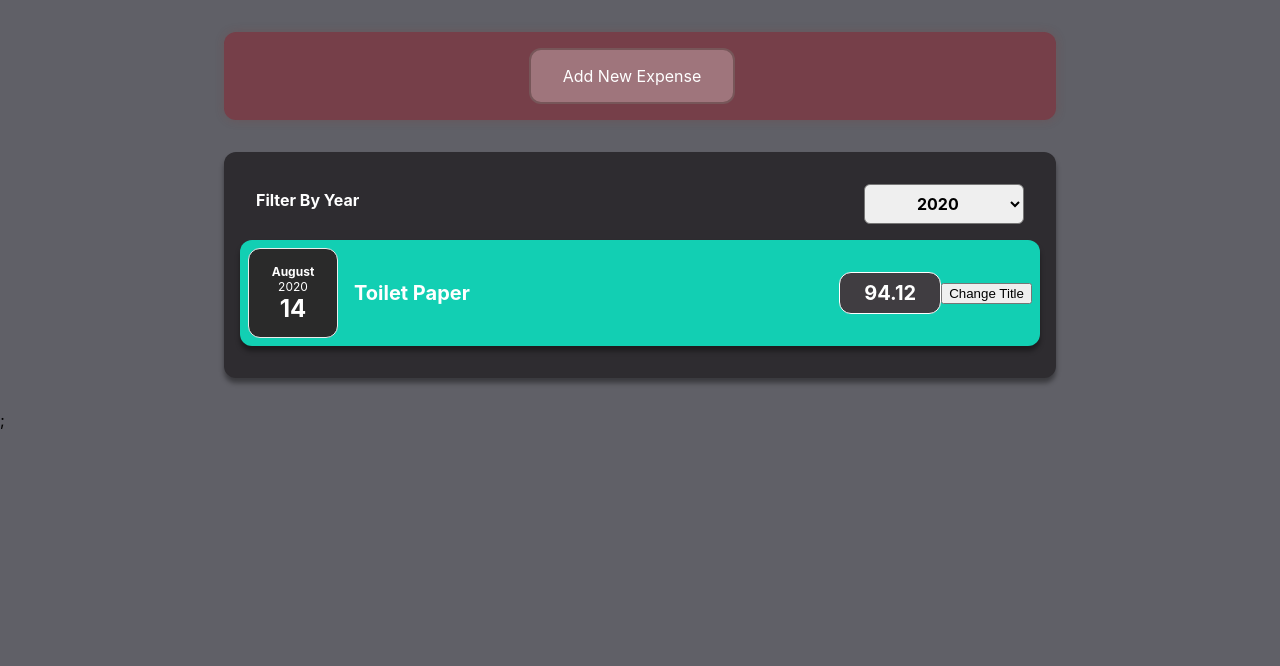
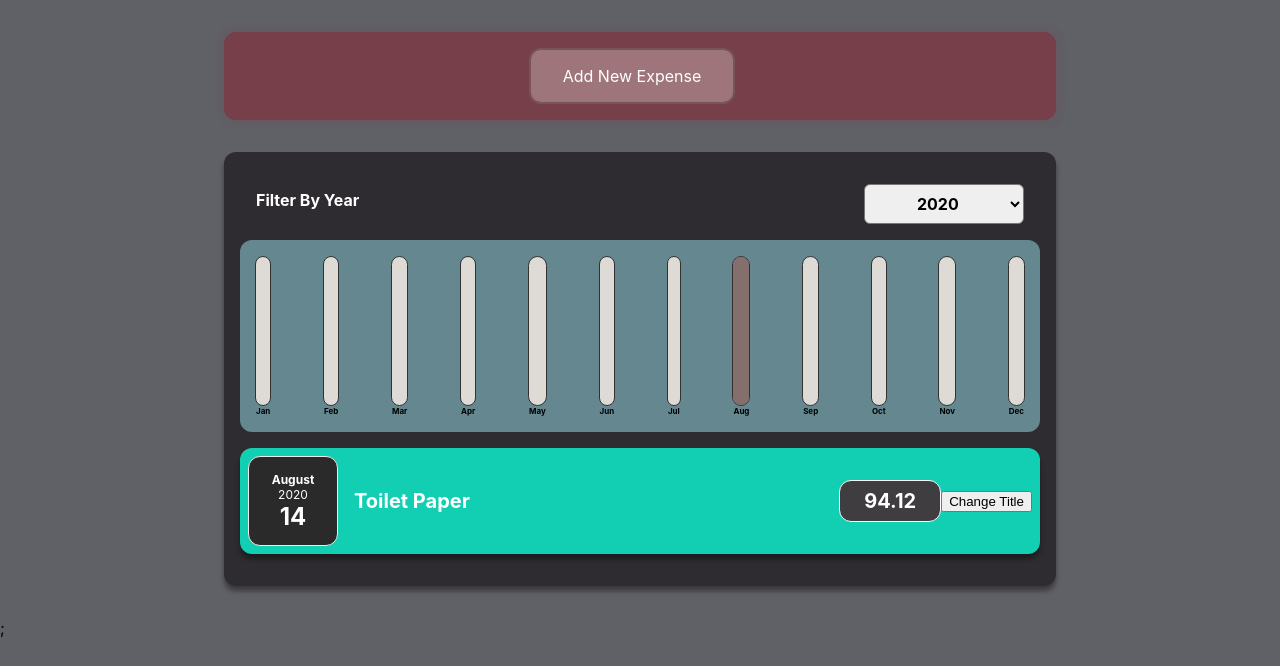
Before and after one commit to canturkmen/ExpenseReport, a React (Create React App) app: page / in a window 1280 px wide. Shown: the top 666 px of the page. Built offline with nearby package versions, Linux system fonts and the light colour scheme.

Commit message:
Added chart bar.

```diff
--- /dev/null
+++ b/src/components/Chart/Chart.css
@@ -0,0 +1,9 @@
+.chart {
+    padding: 1rem;
+    border-radius: 12px;
+    background-color: #7badb7b5;
+    text-align: center;
+    display: flex;
+    justify-content: space-between;
+    height: 10rem;
+}
--- /dev/null
+++ b/src/components/Chart/Chart.js
@@ -0,0 +1,30 @@
+import React from "react";
+
+import "./Chart.css";
+import ChartBar from "./ChartBar";
+
+const Chart = (props) => {
+  const dataPointValues = props.dataPoints.map((dataPoint) => {
+    console.log(dataPoint.value);
+    return dataPoint.value;
+  });
+
+  const totalMaximum = Math.max(...dataPointValues);
+
+  return (
+    <div className="chart">
+      {props.dataPoints.map((dataPoint) => {
+        return (
+          <ChartBar
+            key={dataPoint.label}
+            value={dataPoint.value}
+            maxValue={totalMaximum}
+            label={dataPoint.label}
+          />
+        );
+      })}
+    </div>
+  );
+};
+
+export default Chart;
--- /dev/null
+++ b/src/components/Chart/ChartBar.css
@@ -0,0 +1,30 @@
+.chart-bar {
+  height: 100%;
+  display: flex;
+  flex-direction: column;
+  align-items: center;
+}
+
+.chart-bar__inner {
+  height: 100%;
+  width: 100%;
+  border: 1px solid #313131;
+  border-radius: 12px;
+  background-color: #e7e0dbef;
+  overflow: hidden;
+  display: flex;
+  flex-direction: column;
+  justify-content: flex-end;
+}
+
+.chart-bar__fill {
+  background-color: #35111186;
+  width: 100%;
+  transition: all 0.3s ease-out;
+}
+
+.chart-bar__label {
+  font-weight: bold;
+  font-size: 0.5rem;
+  text-align: center;
+}
--- /dev/null
+++ b/src/components/Chart/ChartBar.js
@@ -0,0 +1,25 @@
+import React from "react";
+
+import "./ChartBar.css";
+
+const ChartBar = (props) => {
+  let barFillHeight = "0%";
+
+  if (props.maxValue > 0) {
+    barFillHeight = Math.round((props.value / props.maxValue) * 100) + '%';
+  }
+
+  return (
+    <div className="chart-bar">
+      <div className="chart-bar__inner">
+        <div
+          className="chart-bar__fill"
+          style={{height: barFillHeight}}
+        ></div>
+      </div>
+      <div className="chart-bar__label">{props.label}</div>
+    </div>
+  );
+};
+
+export default ChartBar;
--- a/src/components/Expenses/Expenses.js
+++ b/src/components/Expenses/Expenses.js
@@ -4,16 +4,17 @@
 import ExpenseFilter from "./ExpenseFilter";
 import "./Expenses.css";
 import ExpensesList from "./ExpensesList";
+import ExpensesChart from "./ExpensesChart";
 
 const Expenses = (props) => {
   const [filteredYear, setFilteredYear] = useState("2020");
 
   const filterByYearHandler = (enteredSelectedYear) => {
     setFilteredYear(enteredSelectedYear);
-    console.log(enteredSelectedYear);
   };
 
   const filteredExpenses = props.expenses.filter((expense) => {
+    console.log(expense.date.getMonth());
     return expense.date.getFullYear().toString() === filteredYear;
   });
 
@@ -23,6 +24,7 @@
         selected={filteredYear}
         onSelectYear={filterByYearHandler}
       />
+      <ExpensesChart expenses={filteredExpenses}/>
       <ExpensesList items={filteredExpenses} />
     </Card>
   );
--- /dev/null
+++ b/src/components/Expenses/ExpensesChart.js
@@ -0,0 +1,28 @@
+import React from "react";
+import Chart from "../Chart/Chart";
+
+const ExpensesChart = (props) => {
+    const chartDataPoints = [
+        {label: 'Jan', value: 0},
+        {label: 'Feb', value: 0},
+        {label: 'Mar', value: 0},
+        {label: 'Apr', value: 0},
+        {label: 'May', value: 0},
+        {label: 'Jun', value: 0},
+        {label: 'Jul', value: 0},
+        {label: 'Aug', value: 0},
+        {label: 'Sep', value: 0},
+        {label: 'Oct', value: 0},
+        {label: 'Nov', value: 0},
+        {label: 'Dec', value: 0}
+    ];
+
+    for(const expense of props.expenses) {
+        const expenseMonth = expense.date.getMonth();
+        chartDataPoints[expenseMonth].value += expense.amount;
+    }
+
+    return <Chart dataPoints={chartDataPoints}/>
+};
+
+export default ExpensesChart;
--- a/src/components/NewExpense/ExpenseForm.js
+++ b/src/components/NewExpense/ExpenseForm.js
@@ -52,7 +52,7 @@
 
     const ExpenseData = {
       title: enteredTitle,
-      amount: enteredAmount,
+      amount: +enteredAmount,
       date: new Date(enteredDate),
     };
 
```
